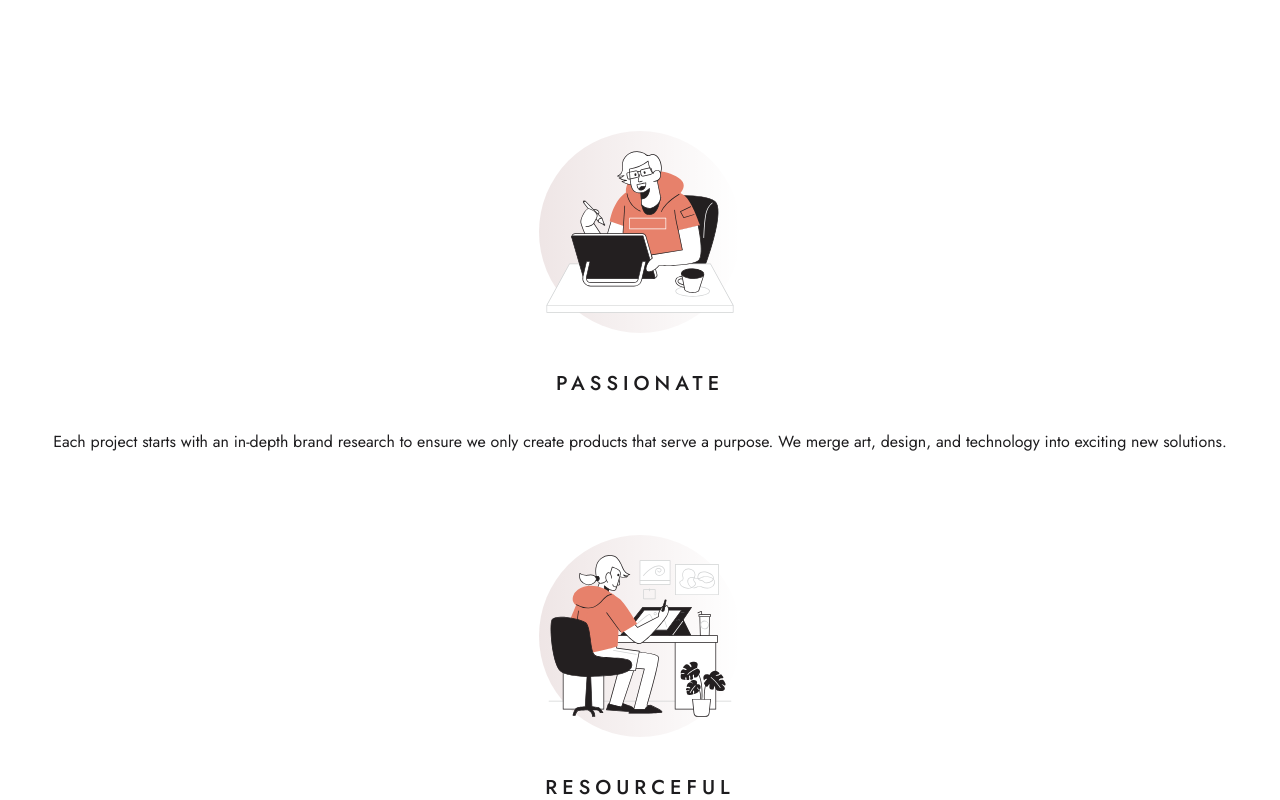
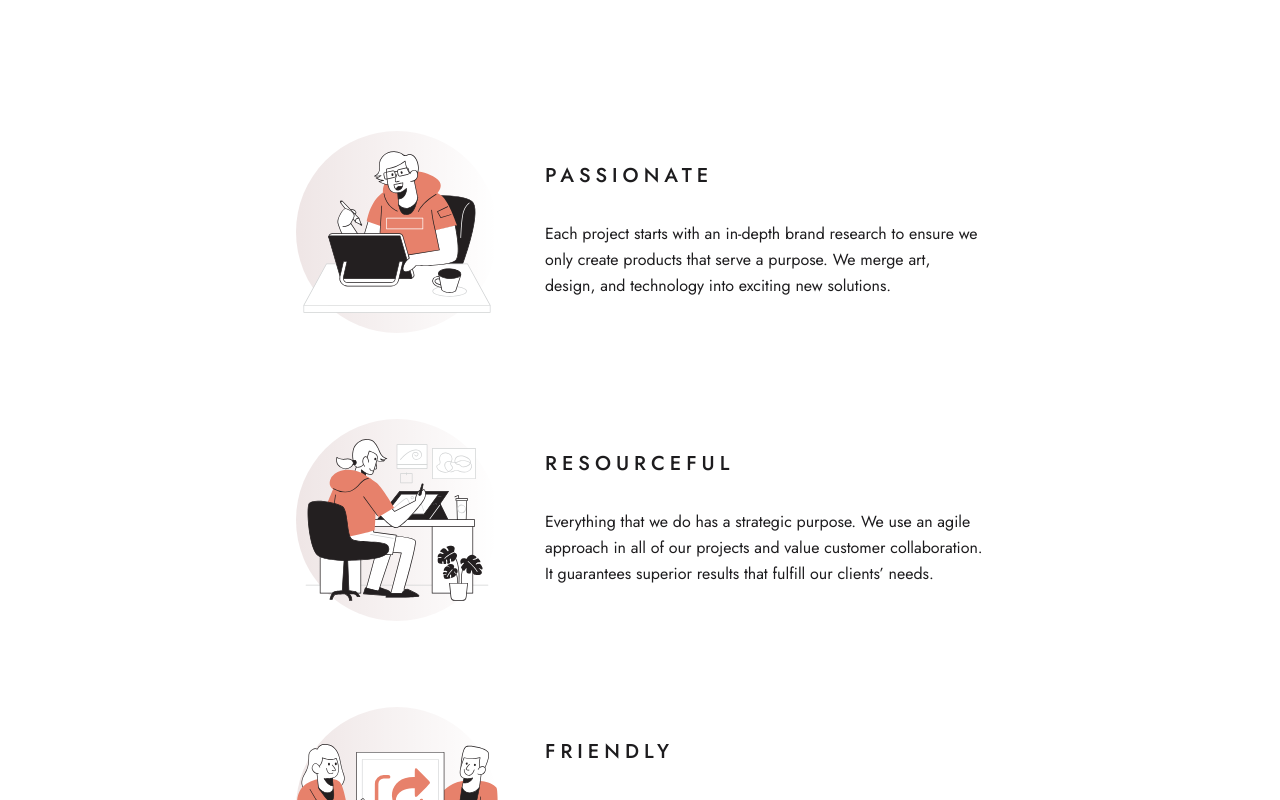
Before and after one commit to Aryaman2803/Designo, a React (Create React App) app: page / in a window 1280 px wide. Shown: the part 1720-2520 px from the top of the page. Built offline with nearby package versions, Linux system fonts and the light colour scheme.

Commit message:
made values section of homepage responsive

```diff
--- a/src/Home.js
+++ b/src/Home.js
@@ -71,13 +71,14 @@ export default function Home() {
             </svg>
             <img src={passionate} alt="" />
           </div>
-
+          <div className="value-text-wrap">
             <h3>Passionate</h3>
             <p>
               Each project starts with an in-depth brand research to ensure we
-            only create products that serve a purpose. We merge art, design, and
-            technology into exciting new solutions.
+              only create products that serve a purpose. We merge art, design,
+              and technology into exciting new solutions.
             </p>
+          </div>
         </div>
         <div className="value">
           <div className="img-container">
@@ -105,12 +106,14 @@ export default function Home() {
             <img src={resourceful} alt="" />
           </div>
 
+          <div className="value-text-wrap">
             <h3>Resourceful</h3>
             <p>
               Everything that we do has a strategic purpose. We use an agile
-            approach in all of our projects and value customer collaboration. It
-            guarantees superior results that fulfill our clients’ needs.
+              approach in all of our projects and value customer collaboration.
+              It guarantees superior results that fulfill our clients’ needs.
             </p>
+          </div>
         </div>
         <div className="value">
           <div className="img-container">
@@ -138,6 +141,7 @@ export default function Home() {
             <img src={friendly} alt="" />
           </div>
 
+          <div className="value-text-wrap">
             <h3>Friendly</h3>
             <p>
               We are a group of enthusiastic folks who know how to put people
@@ -145,6 +149,7 @@ export default function Home() {
               them the best experience a company can provide.
             </p>
           </div>
+        </div>
       </section>
       <Footer />
     </div>
--- a/src/Home.scss
+++ b/src/Home.scss
@@ -158,4 +158,16 @@
       background: url("./starter/assets/home/tablet/image-graphic-design.jpg");
     }
   }
+
+  .Home-values {
+    .value {
+      display: flex;
+
+      .value-text-wrap {
+        text-align: left;
+        width: 43.9rem;
+        margin-left: 4.7rem;
+      }
+    }
+  }
 }
```
Lines whose indentation alone changed are shown as unchanged.
